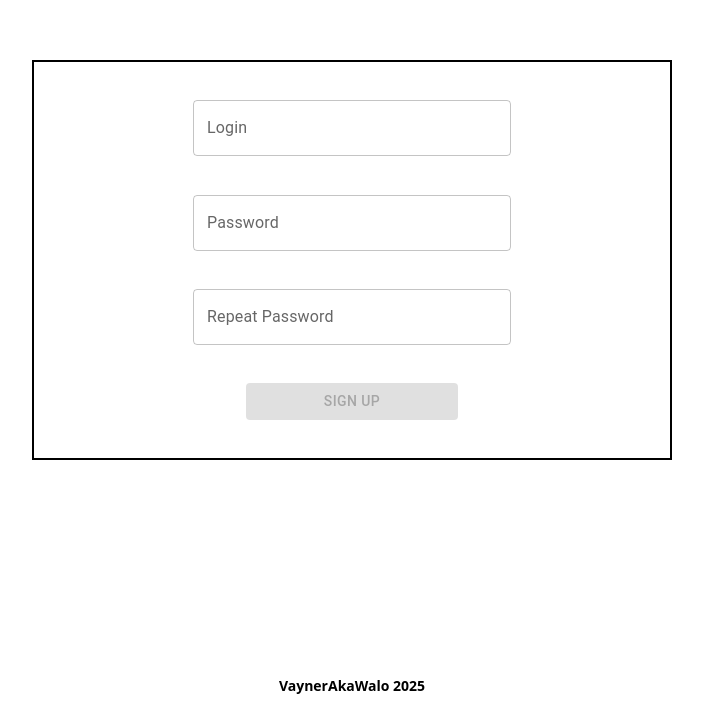
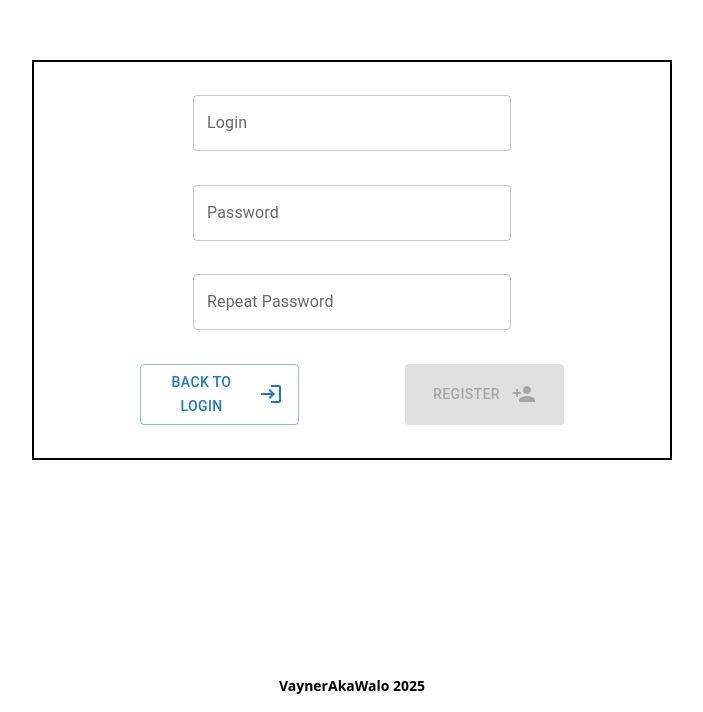
Before and after one commit to VaynerAkaWalo/login-ui, a React (Vite) app: page /register in a window 1280 px wide. Shown: the part 140-852 px from the top of the page, without its empty margins (288-991 px from the left). Built offline with nearby package versions, Linux system fonts and the light colour scheme; no server answers.

Commit message:
Update login and register css

```diff
--- a/package.json
+++ b/package.json
@@ -12,6 +12,7 @@
   "dependencies": {
     "@emotion/react": "^11.14.0",
     "@emotion/styled": "^11.14.1",
+    "@mui/icons-material": "^7.3.4",
     "@mui/material": "^7.3.2",
     "@tailwindcss/vite": "^4.1.13",
     "axios": "^1.12.2",
--- a/src/components/login-form.tsx
+++ b/src/components/login-form.tsx
@@ -1,5 +1,6 @@
 import {Button, TextField} from "@mui/material";
 import {useEffect, useState} from "react";
+import {Login, PersonAdd} from '@mui/icons-material'
 import {AuthenticationClient, type LoginRequest} from "../shared/clients/BarricadeClient.ts";
 import {useNavigate} from "react-router";
 
@@ -22,7 +23,9 @@ export default function LoginForm() {
       secret: password
     }
 
-    AuthenticationClient.login(request).then(() => {window.location.replace(nextPage())})
+    AuthenticationClient.login(request).then(() => {
+      window.location.replace(nextPage())
+    })
   }
 
   const nextPage = () => {
@@ -51,8 +54,14 @@ export default function LoginForm() {
       <TextField className="w-1/2" label="Login" value={login} onChange={onLoginChange}/>
       <TextField className="w-1/2" label="Password" type="password" onChange={onPasswordChange} value={password}/>
       <div className="w-full flex justify-evenly">
-        <Button className="w-1/4" variant="contained" onClick={() => navigate('/register')}>Sign up</Button>
-        <Button className="w-1/4" variant="contained"  onClick={attemptLogin} disabled={!isLoginAllowed()}>Sign in</Button>
+        <Button className="w-1/4 gap-3" variant="outlined" onClick={() => navigate('/register')}>
+          <p>Register</p>
+          <PersonAdd/>
+        </Button>
+        <Button className="w-1/4 gap-3" variant="contained" onClick={attemptLogin} disabled={!isLoginAllowed()}>
+          <p>Login</p>
+          <Login/>
+        </Button>
       </div>
     </div>
   )
--- a/src/components/register-form.tsx
+++ b/src/components/register-form.tsx
@@ -1,5 +1,6 @@
 import {Button, TextField} from "@mui/material";
 import {useEffect, useState} from "react";
+import {Login, PersonAdd} from '@mui/icons-material'
 import {AuthenticationClient, type LoginRequest} from "../shared/clients/BarricadeClient.ts";
 import {useNavigate} from "react-router";
 
@@ -27,18 +28,20 @@ export default function RegisterForm() {
       secret: password
     }
 
-    AuthenticationClient.register(request).then(() => navigate("/"))
+    AuthenticationClient.register(request).then(redirectToLogin)
   }
 
   const isRegisterAllowed = () => {
     return login.length > 5 && login.length < 20 && password.length > 5 && password.length < 20 && password === passwordRepeated
   }
 
+  const redirectToLogin = () => {
+    navigate("/")
+  }
+
   useEffect(() => {
     const ensureNotLoggedIn = async () => {
-      AuthenticationClient.getIdentity().then(() => {
-        navigate("/")
-      })
+      AuthenticationClient.getIdentity().then(redirectToLogin)
     }
     ensureNotLoggedIn()
   }, []);
@@ -47,8 +50,18 @@ export default function RegisterForm() {
     <div className="w-1/2 h-1/2 flex flex-col justify-evenly items-center border-2">
       <TextField className="w-1/2" label="Login" value={login} onChange={onLoginChange}/>
       <TextField className="w-1/2" label="Password" type="password" onChange={onPasswordChange} value={password}/>
-      <TextField className="w-1/2" label="Repeat Password" type="password" onChange={onRepeatPasswordChange} value={passwordRepeated}/>
-      <Button className="w-1/3" variant="contained" onClick={attemptRegister} disabled={!isRegisterAllowed()}>Sign Up</Button>
+      <TextField className="w-1/2" label="Repeat Password" type="password" onChange={onRepeatPasswordChange}
+                 value={passwordRepeated}/>
+      <div className="w-full flex justify-evenly">
+        <Button className="w-1/4 gap-3" variant="outlined" onClick={redirectToLogin}>
+          <p>Back to login</p>
+          <Login/>
+        </Button>
+        <Button className="w-1/4 gap-3" variant="contained" onClick={attemptRegister} disabled={!isRegisterAllowed()}>
+          <p>Register</p>
+          <PersonAdd/>
+        </Button>
+      </div>
     </div>
   )
 }
```
Also changed, not shown: 1 other file (tests, documents, lock files or other folders).
